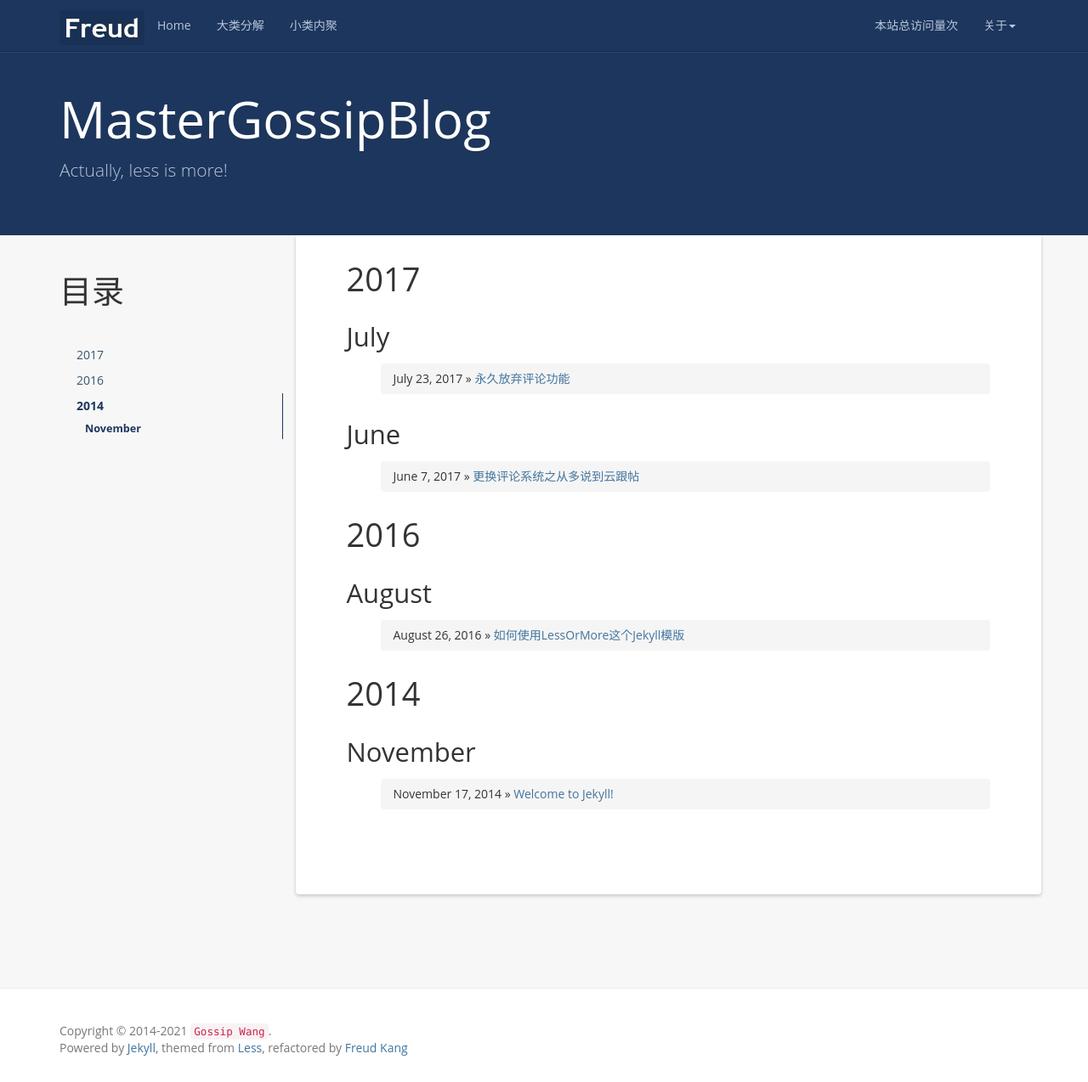
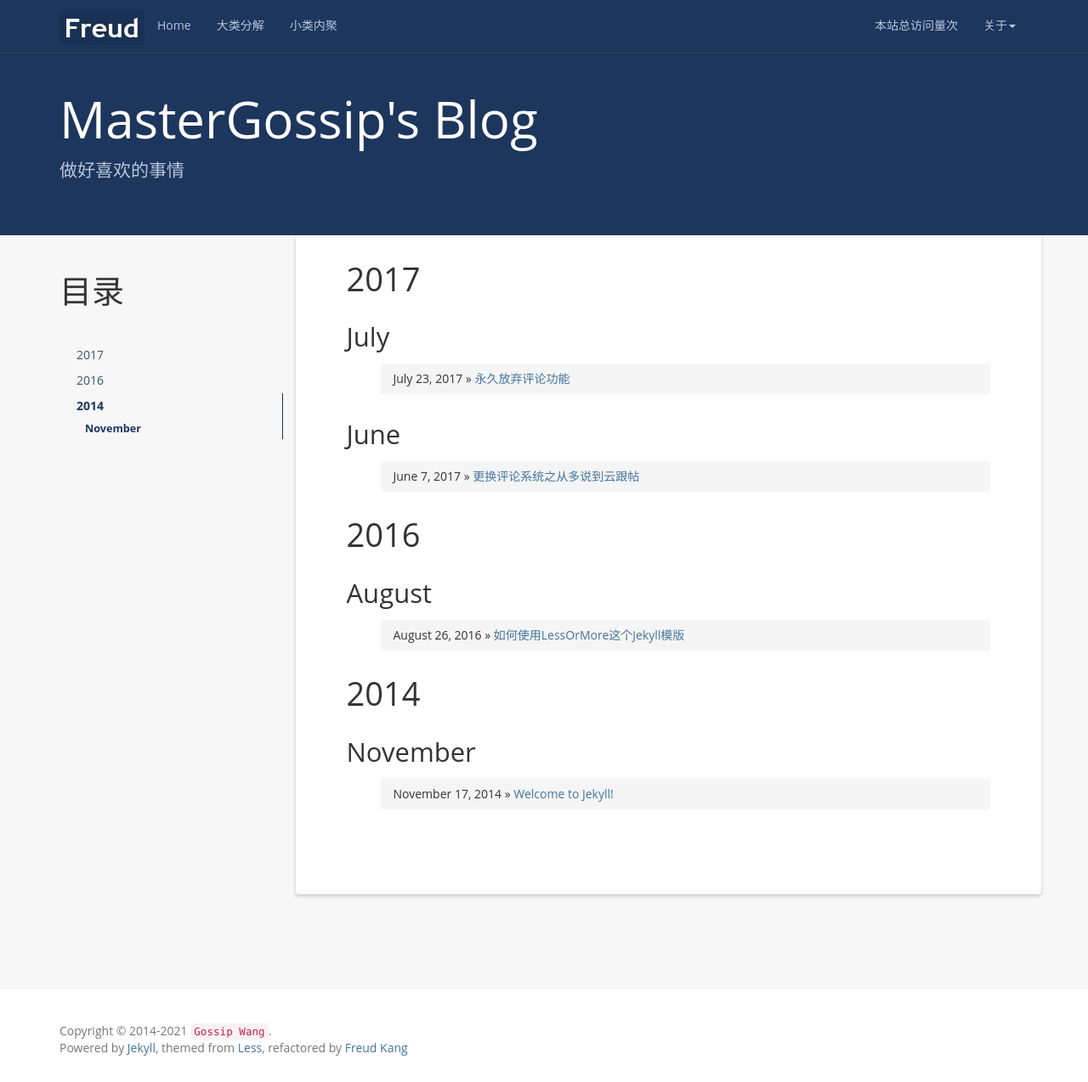
Before and after one commit to WangGossip/WangGossip.github.io, a Jekyll site: the page built from index.html, in a window 1280 px wide and 1274 px high. Shown: the whole window at 85% size. Built offline with Jekyll 4.4.1, drawn with Linux system fonts in a browser that asks for light colours; nearby versions of some CDN libraries; a script that is not in the unit is left out; the list of posts is cut into pages by our own code; comment, search, counter and statistics services are not loaded.

Commit message:
修改主界面

```diff
--- a/_config.yml
+++ b/_config.yml
@@ -1,15 +1,15 @@
 # Site settings
-name: MasterGossipBlog
+name: MasterGossip's Blog
 email: daxuanguoshi@gmail.com
 author: Gossip Wang
 url: ''
 resume_site: http://www.hifreud.com/Resume.io/
 github: https://github.com/WangGossip/
 baseurl: ''
-description: Actually, less is more!
-meta_description:
-motto: It's our wits that make us men.
-banner:
+description: 做好喜欢的事情
+meta_description: MasterGossip;个人博客;人要持之以恒
+motto: 好好学习，天天向上
+banner: 干！
 
 #permalink: /:categories/:year/:month/:day/:title/
 permalink: /:year/:month/:day/:title/
@@ -21,6 +21,6 @@ github_username: luoyan35714
 
 # Build settings
 markdown: kramdown
-
+# 这两个要自己申请
 baidu_analysis: 2a1f62e7cc45033e3da6cce061d75f12
 revolvermaps: 5mozmyb225x
```
